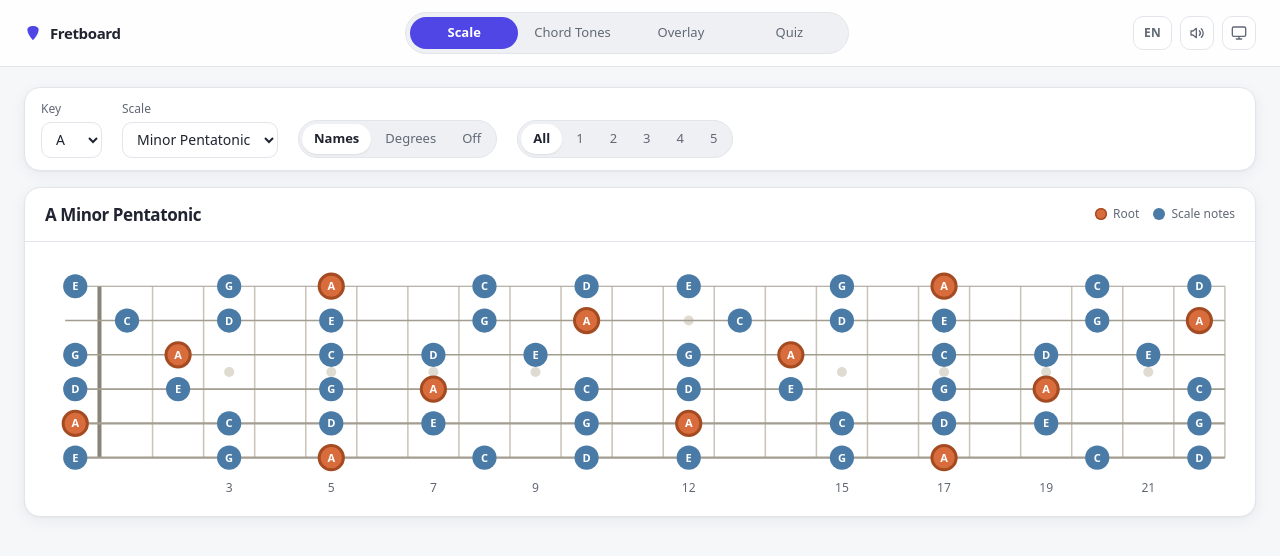
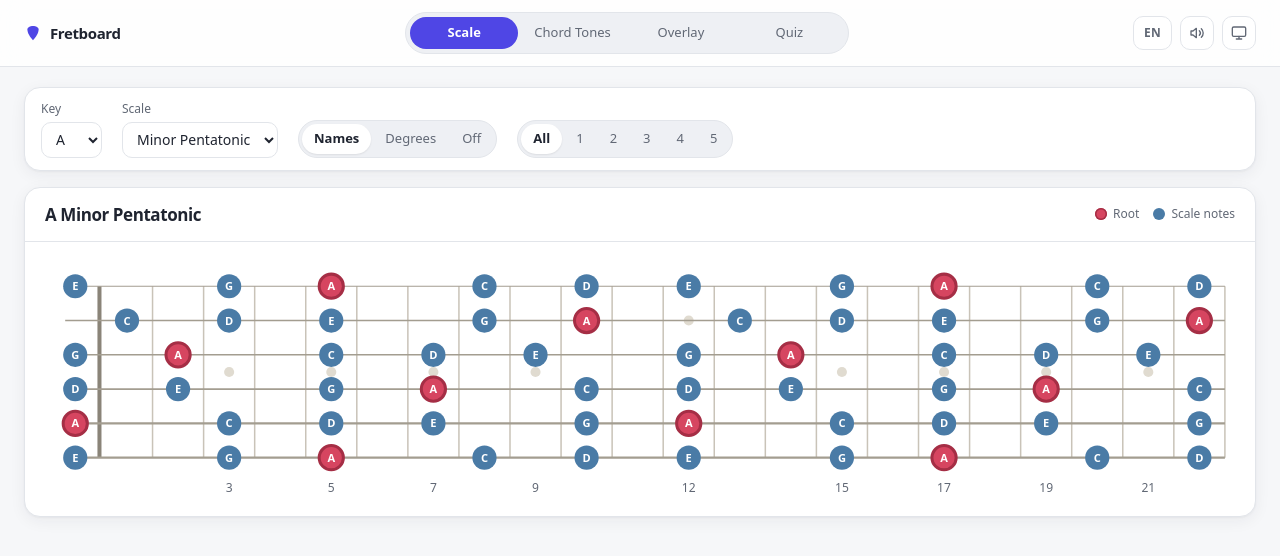
Before and after one commit to hoorangyee/i-wanna-be-john-mayer, a Next.js app: page / in a window 1280 px wide. Shown: the top 556 px of the page. Built offline with nearby package versions, Linux system fonts and the light colour scheme.

Commit message:
feat: switch root-note color to coral rose
Co-Authored-By: Claude Fable 5 <noreply@anthropic.com>

```diff
--- a/app/globals.css
+++ b/app/globals.css
@@ -20,8 +20,8 @@
   --fb-inlay: #e0dbd0;
 
   --note-scale: #4a7ba6;
-  --note-root: #d96c3d;
-  --note-root-ring: #a44b22;
+  --note-root: #d64560; /* 코럴 로즈 — 2026-07-17 사용자 결정 (흰 라벨 대비 4.30:1) */
+  --note-root-ring: #a52e45;
   --note-dim: #b9bdc9;
   --tone-3: #3d8b6b;
   --tone-5: #5f7fae;
@@ -52,8 +52,8 @@
   --fb-inlay: #3b362e;
 
   --note-scale: #5688b8;
-  --note-root: #e0703d;
-  --note-root-ring: #f2a67c;
+  --note-root: #e0566e; /* 코럴 로즈 다크 변형 (흰 라벨 대비 3.67:1) */
+  --note-root-ring: #f2a0ae;
   --note-dim: #4d5160;
   --tone-3: #46996f;
   --tone-5: #6d8cc2;
```
Also changed, not shown: app/icon.svg, 1 other file (tests, documents, lock files or other folders).
